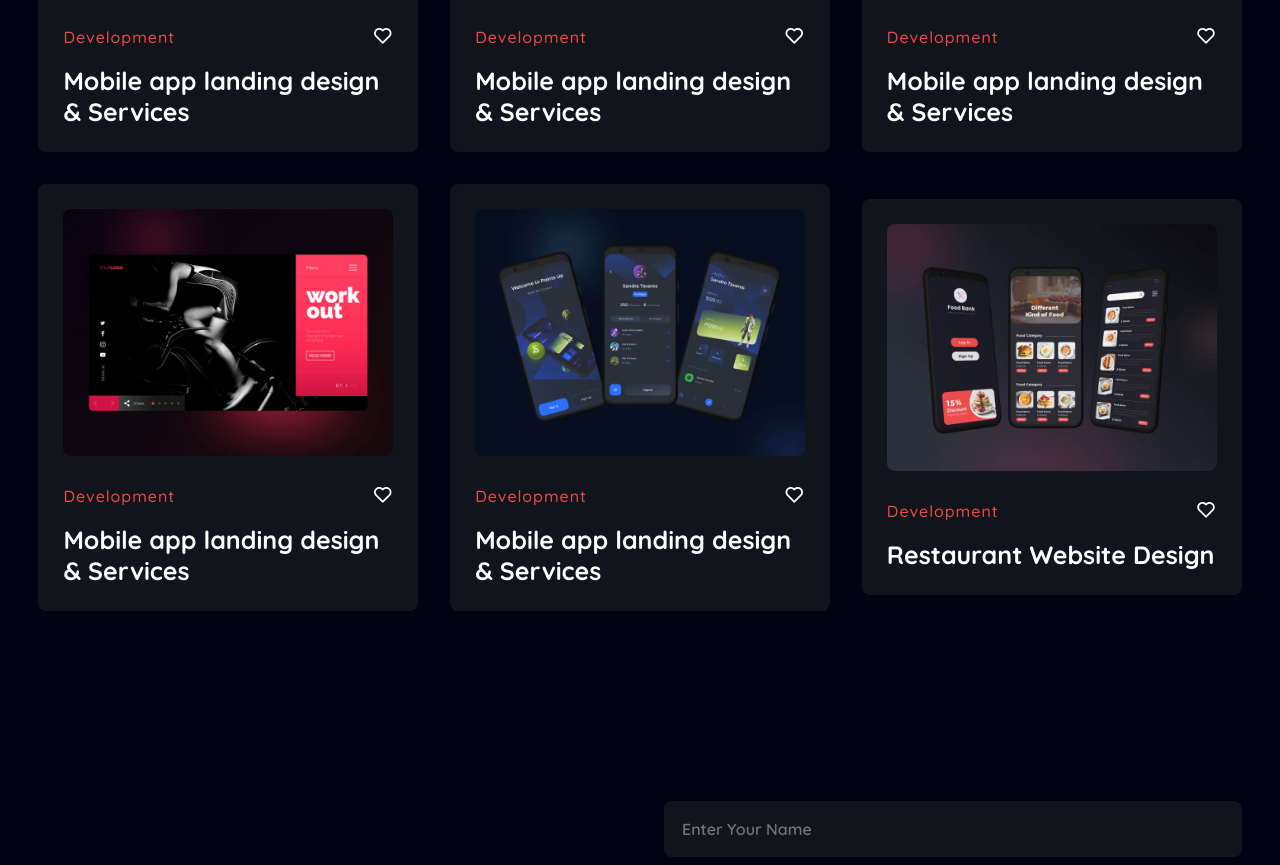
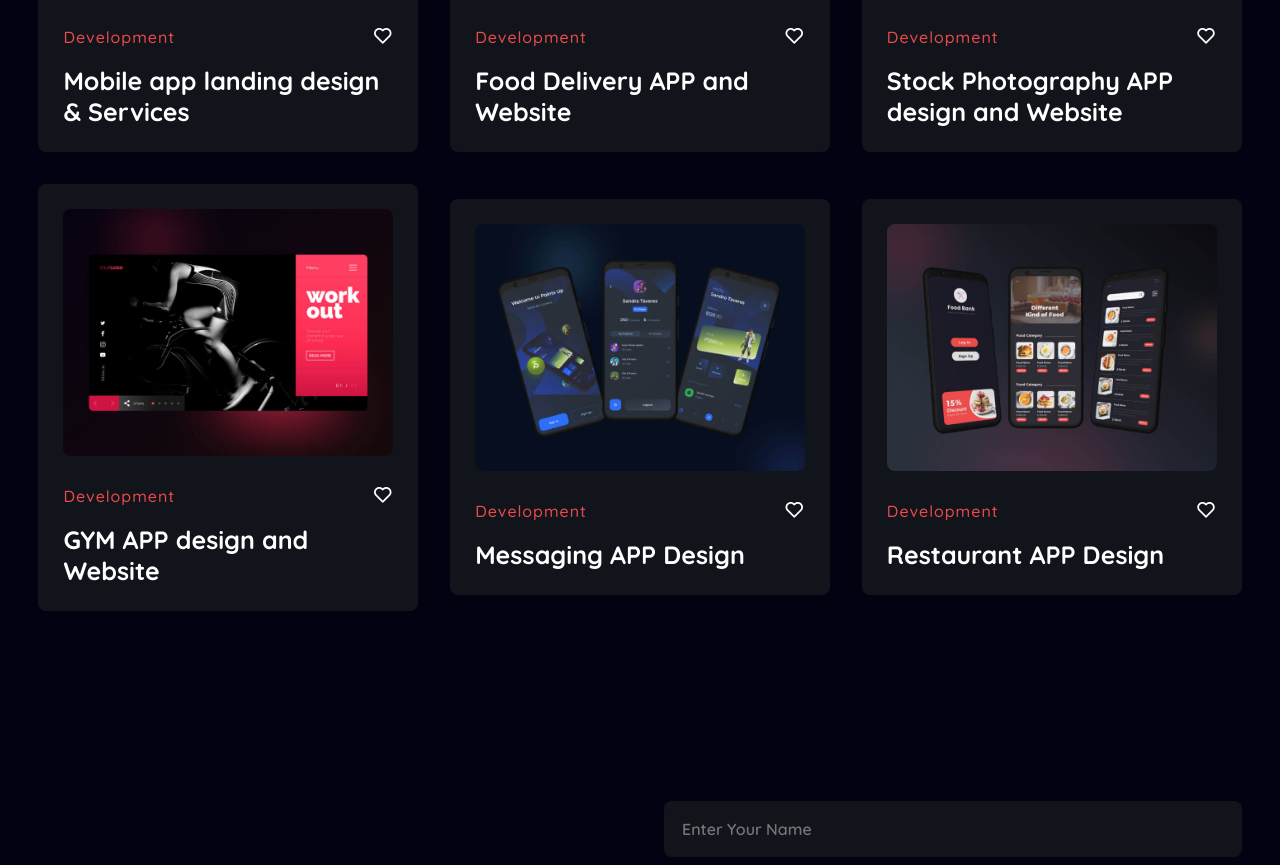
Before and after one commit to priyanshu198/personal-website-by-priyanshu_198, a plain HTML site: page index.html in a window 1280 px wide. Shown: the part 2953-3818 px from the top of the page. Drawn offline with nearby package versions, Linux system fonts and the light colour scheme.

Commit message:
Update index.html

```diff
--- a/index.html
+++ b/index.html
@@ -126,7 +126,7 @@
 						<i class='bx bx-heart'></i>
 					</div>
 				</div>
-				<h3>Mobile app landing design & Services</h3>
+				<h3>Food Delivery APP and Website</h3>
 			</div>
 
 			<div class="row">
@@ -139,7 +139,7 @@
 						<i class='bx bx-heart'></i>
 					</div>
 				</div>
-				<h3>Mobile app landing design & Services</h3>
+				<h3>Stock Photography APP design and  Website </h3>
 			</div>
 
 			<div class="row">
@@ -152,7 +152,7 @@
 						<i class='bx bx-heart'></i>
 					</div>
 				</div>
-				<h3>Mobile app landing design & Services</h3>
+				<h3>GYM APP design and Website</h3>
 			</div>
 
 			<div class="row">
@@ -165,7 +165,7 @@
 						<i class='bx bx-heart'></i>
 					</div>
 				</div>
-				<h3>Mobile app landing design & Services</h3>
+				<h3>Messaging APP Design</h3>
 			</div>
 
 			<div class="row">
@@ -178,7 +178,7 @@
 						<i class='bx bx-heart'></i>
 					</div>
 				</div>
-				<h3>Restaurant Website Design</h3>
+				<h3>Restaurant APP Design</h3>
 			</div>
 
 		</div>
```
